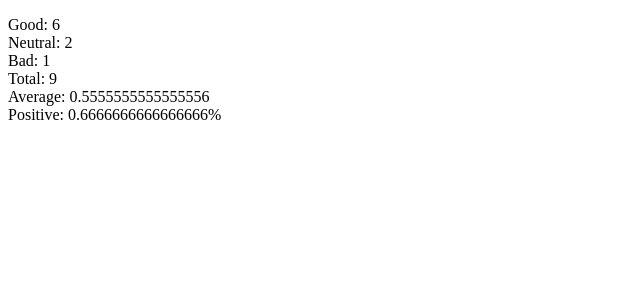
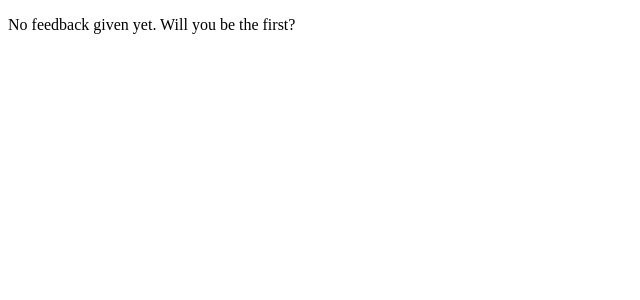
Before and after one commit to jwsteens/fullstackopen, a React (Vite) app in the folder part1/unicafe/: page / in a window 1280 px wide. Shown: the top 300 px of the page, without its empty margins (0-640 px from the left). Built offline with nearby package versions, Linux system fonts and the light colour scheme.

Commit message:
Exercise 1.9

```diff
--- a/part1/unicafe/src/App.jsx
+++ b/part1/unicafe/src/App.jsx
@@ -4,6 +4,12 @@ const Statistics = ({good, neutral, bad}) => {
   const total = good + neutral + bad
   const average = (good - bad) / total
   const positive = good / total
+
+  if (total === 0) {
+    return (
+      <p>No feedback given yet. Will you be the first?</p>
+    )
+  }
 
   return (
     <p>
@@ -19,9 +25,9 @@ const Statistics = ({good, neutral, bad}) => {
 
 const App = () => {
   // save clicks of each button to its own state
-  const [good, setGood] = useState(6)
-  const [neutral, setNeutral] = useState(2)
-  const [bad, setBad] = useState(1)
+  const [good, setGood] = useState(0)
+  const [neutral, setNeutral] = useState(0)
+  const [bad, setBad] = useState(0)
 
   return (
     <div>
```
